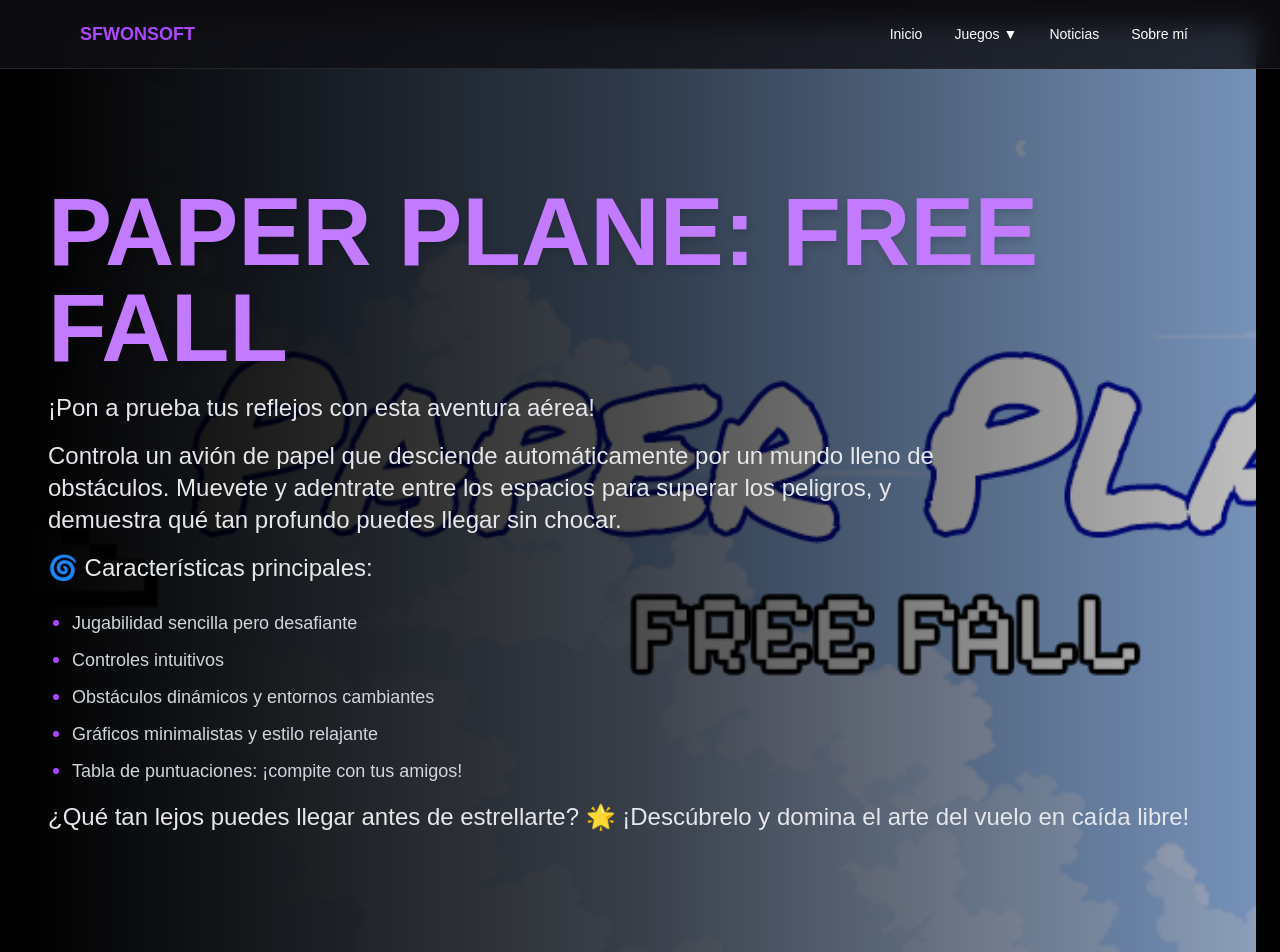
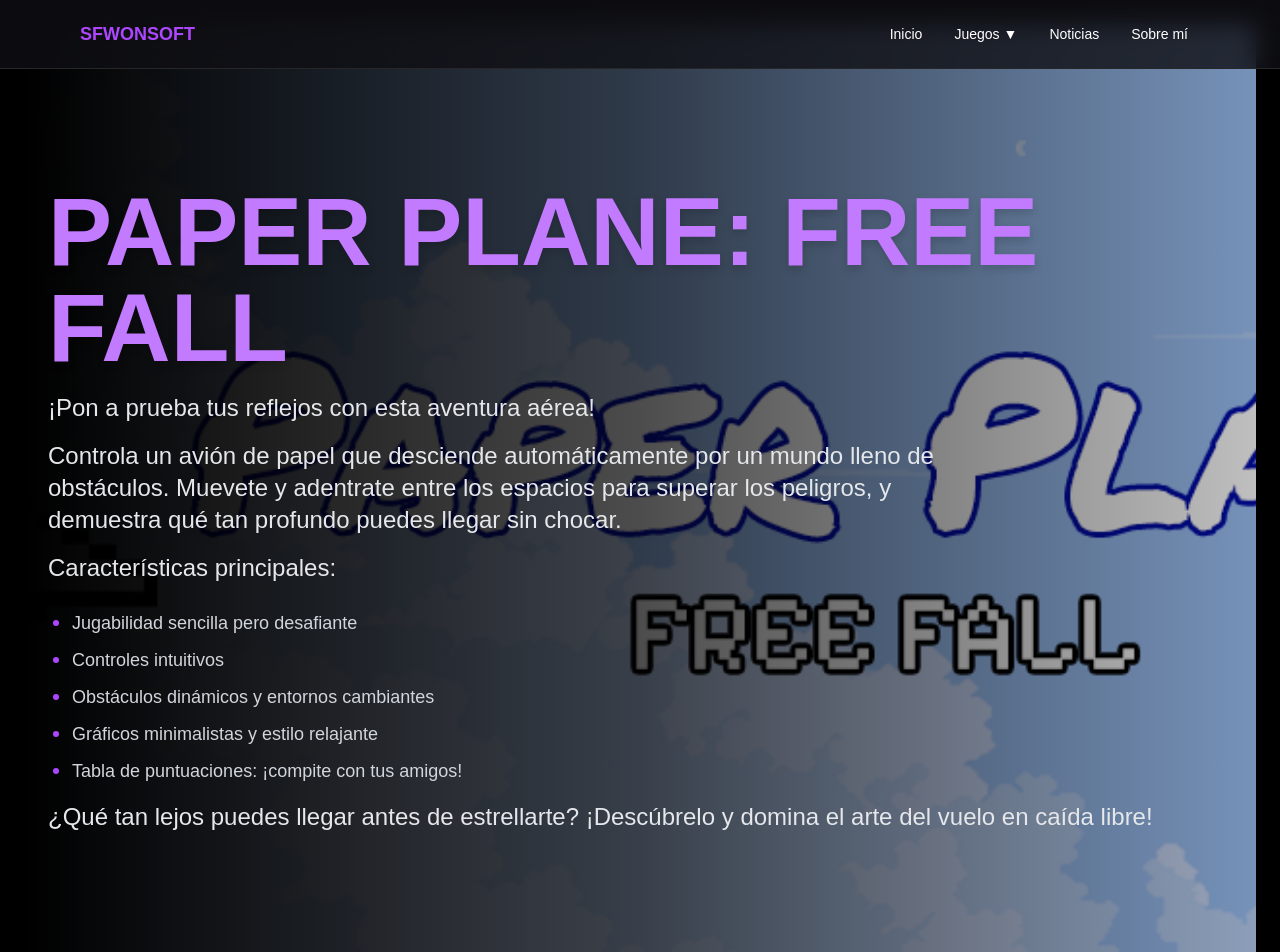
Before and after one commit to RyuZPlus/SfWinningPage, a Next.js app: page / in a window 1280 px wide. Shown: the top 952 px of the page. Built offline with nearby package versions, Linux system fonts and the light colour scheme.

Commit message:
Modificación de texto en página principal

```diff
--- a/app/page.tsx
+++ b/app/page.tsx
@@ -28,7 +28,7 @@ export default function Home() {
             Controla un avión de papel que desciende automáticamente por un mundo lleno de obstáculos. Muevete y adentrate entre los espacios para superar los peligros, y demuestra qué tan profundo puedes llegar sin chocar.
           </p>
           <p className="mt-4 text-xl md:text-2xl text-gray-200">
-            🌀 Características principales:
+            Características principales:
           </p>
           <ul className="mt-6 list-disc pl-6 text-lg text-gray-300 space-y-2 marker:text-purple-500 marker:text-xl">
             <li>Jugabilidad sencilla pero desafiante</li>
@@ -39,7 +39,7 @@ export default function Home() {
           </ul>
           <p className="mt-4 text-xl md:text-2xl text-gray-200">
             ¿Qué tan lejos puedes llegar antes de estrellarte?
-            🌟 ¡Descúbrelo y domina el arte del vuelo en caída libre!
+            ¡Descúbrelo y domina el arte del vuelo en caída libre!
           </p>
         </div>
       </section>
```
